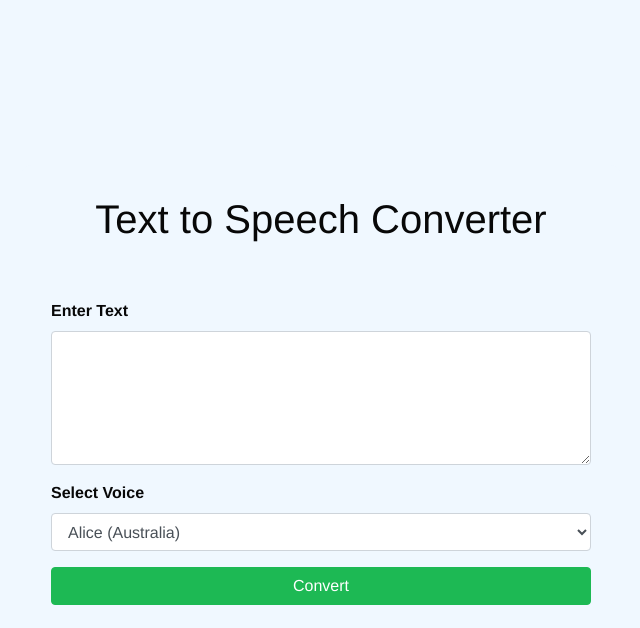
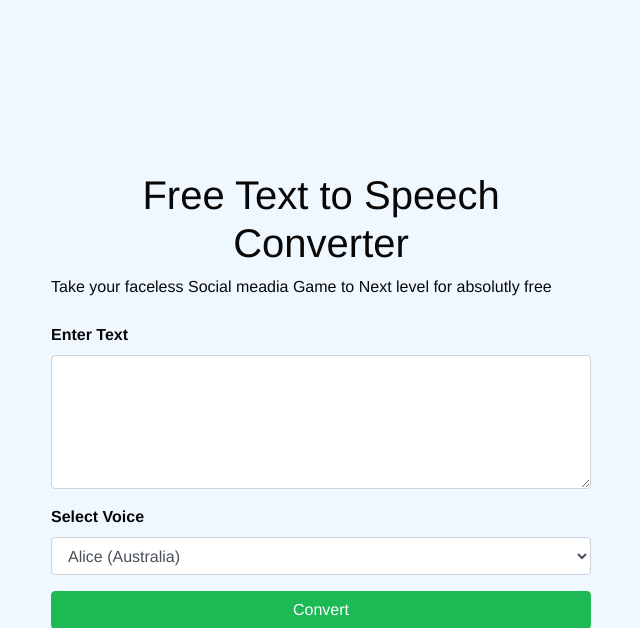
Before and after one commit to k-prabin/free-text-to-speech-website, a Flask app: page / in a window 1280 px wide. Shown: the top 628 px of the page, without its empty margins (319-959 px from the left). Run offline with Flask 3, Linux system fonts and the light colour scheme; some libraries are stand-ins or nearby versions.

Commit message:
Update index.html

```diff
--- a/templates/index.html
+++ b/templates/index.html
@@ -51,7 +51,8 @@
   </head>
   <body>
     <div class="container">
-      <h1 class="text-center">Text to Speech Converter</h1><br>
+      <h1 class="text-center">Free Text to Speech Converter</h1>
+      <h10 class="text-center">Take your faceless Social meadia Game to Next level for absolutly free</h10>
             <form method="post" class="mt-4">
         <div class="form-group">
           <label for="text">Enter Text</label>
```
